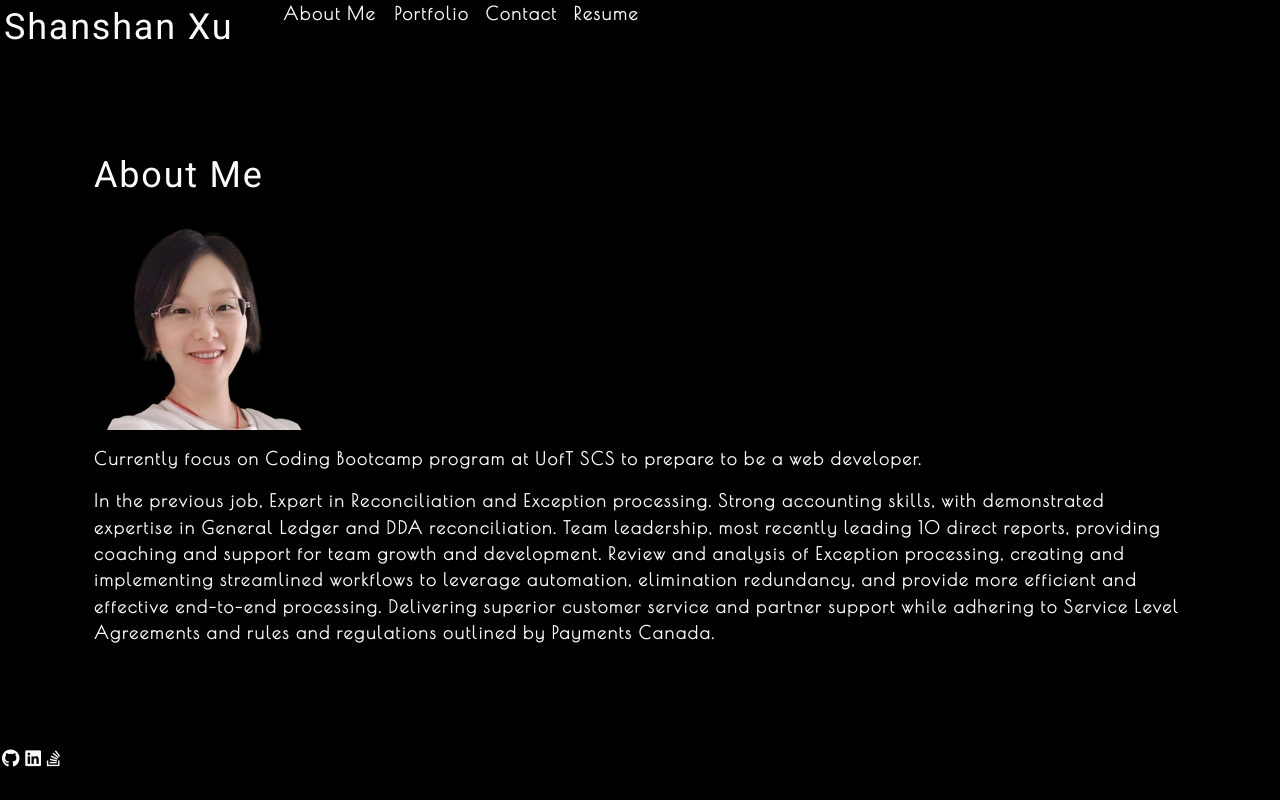
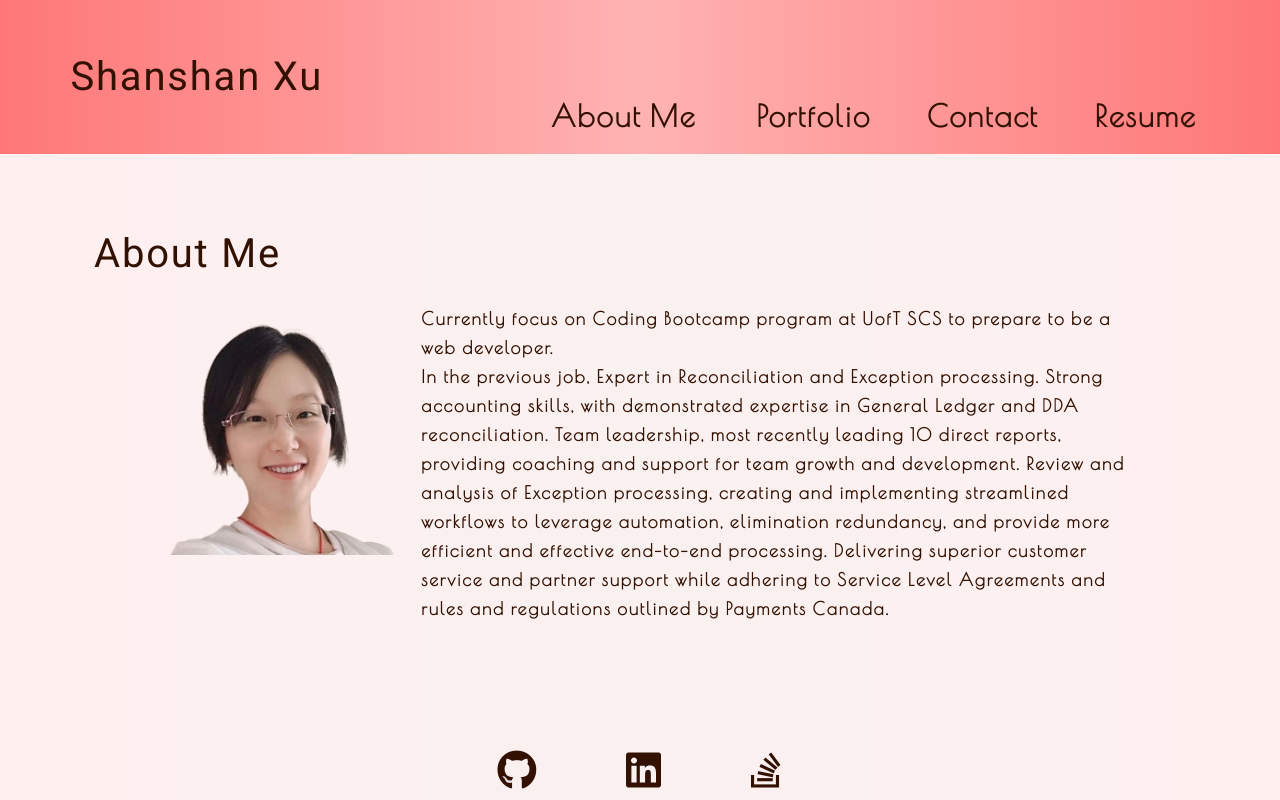
Before and after one commit to shanshantina/react-portfolio-shanshanxu, a React (Create React App) app: page / in a window 1280 px wide. Built offline with nearby package versions, Linux system fonts and the light colour scheme.

Commit message:
adjusting css

```diff
--- a/src/components/About/index.js
+++ b/src/components/About/index.js
@@ -11,35 +11,37 @@ function About() {
   };
 
   return (
-    <section className="my-5">
+    <section>
       <StyleRoot>
         <h1 id="about" style={styles.zoomIn}>
           About Me
         </h1>
       </StyleRoot>
+      <div className="row justify-content-center">
+        <div className="col-3">
           <img
             src={process.env.PUBLIC_URL + "/assets/pic/self.png"}
-        className="my-2"
-        style={{ width: "20%" }}
+            style={{ width: "100%" }}
             alt="myself which wear a glasses with smile on the face."
           />
-      <div className="my-2">
+        </div>
+
+        <div className="col-8 row align-items-center">
           <p>
             Currently focus on Coding Bootcamp program at UofT SCS to prepare to
-          be a web developer.
-        </p>
-        <p>
+            be a web developer. <br></br>
             In the previous job, Expert in Reconciliation and Exception
             processing. Strong accounting skills, with demonstrated expertise in
-          General Ledger and DDA reconciliation. Team leadership, most recently
-          leading 10 direct reports, providing coaching and support for team
-          growth and development. Review and analysis of Exception processing,
-          creating and implementing streamlined workflows to leverage
-          automation, elimination redundancy, and provide more efficient and
-          effective end-to-end processing. Delivering superior customer service
-          and partner support while adhering to Service Level Agreements and
-          rules and regulations outlined by Payments Canada.
+            General Ledger and DDA reconciliation. Team leadership, most
+            recently leading 10 direct reports, providing coaching and support
+            for team growth and development. Review and analysis of Exception
+            processing, creating and implementing streamlined workflows to
+            leverage automation, elimination redundancy, and provide more
+            efficient and effective end-to-end processing. Delivering superior
+            customer service and partner support while adhering to Service Level
+            Agreements and rules and regulations outlined by Payments Canada.
           </p>
+        </div>
       </div>
     </section>
   );
--- a/src/components/Footer/index.js
+++ b/src/components/Footer/index.js
@@ -12,7 +12,7 @@ function Footer() {
 
   return (
     <StyleRoot>
-      <section style={styles.zoomIn}>
+      <section style={styles.zoomIn} className="footer">
         <a
           href="https://github.com/Shanshantina"
           target="_blank"
--- a/src/components/Header/index.js
+++ b/src/components/Header/index.js
@@ -2,6 +2,7 @@ import React from "react";
 import Navigation from "../Navigation";
 import { zoomIn } from "react-animations";
 import Radium, { StyleRoot } from "radium";
+
 
 function Header(props) {
   const {
@@ -23,7 +24,7 @@ function Header(props) {
   };
 
   return (
-    <header className="flex-row px-1">
+    <header className="row justify-content-around align-items-center heading">
       <StyleRoot>
         <h1 style={styles.zoomIn}>Shanshan Xu</h1>
       </StyleRoot>
--- a/src/components/Navigation/index.js
+++ b/src/components/Navigation/index.js
@@ -22,13 +22,13 @@ function Navigation(props) {
   };
 
   return (
-    <nav>
+    <nav className="row align-self-end">
       <StyleRoot>
         <ul className="flex-row">
           <li className="mx-2" style={styles.zoomIn}>
             <a
               href="#about"
-              className={`${aboutmeSelected && "navActive"}`}
+              className={`${aboutmeSelected && "navActive"}`, "aboutMe"}
               onClick={() => {
                 setAboutmeSelected(true);
                 setProjectSelected(false);
--- a/src/components/Project/index.js
+++ b/src/components/Project/index.js
@@ -16,7 +16,7 @@ function Project() {
         <h1 style={styles.zoomIn}>Portfolio</h1>
       </StyleRoot>
 
-      <div className="row">
+      <div className="row justify-content-center align-items-center project-row">
         <div className="card bg-dark text-white">
           <img
             src={process.env.PUBLIC_URL + "/assets/project/0.JPG"}
--- a/src/components/Resume/index.js
+++ b/src/components/Resume/index.js
@@ -28,6 +28,8 @@ function Resume() {
           Resume
         </a>
       </h3>
+      <div className="row justify-content-around align-items-center">
+        <div className="col-5">
           <h2>Front-end Proficiencies</h2>
           <ul>
             <li>HTML</li>
@@ -37,6 +39,9 @@ function Resume() {
             <li>React</li>
             <li>Bootstrap</li>
           </ul>
+        </div>
+
+        <div className="col-5">
           <h2>Back-end Proficiencies</h2>
           <ul>
             <li>APIs</li>
@@ -46,6 +51,8 @@ function Resume() {
             <li>MongoDB, Mongoose</li>
             <li>REST</li>
           </ul>
+        </div>
+      </div>
     </section>
   );
 }
--- a/src/index.css
+++ b/src/index.css
@@ -5,8 +5,11 @@ main {
   padding: 50px 30px;
 }
 :root {
-  --primary: #8c54ff;
-  --secondary: #F3A847;
+  --gradient: linear-gradient(90deg, hsla(0, 100%, 97%, 1) 2%, hsla(0, 44%, 96%, 1) 50%, hsla(0, 100%, 97%, 1) 100%);
+  --header: linear-gradient(90deg, hsla(0, 99%, 73%, 1) 0%, hsla(0, 100%, 85%, 1) 50%, hsla(0, 99%, 73%, 1) 100%);
+  --primary: #331100;
+  --text: #F0F2CB;
+  --secondary: #fafafa;
   --tertiary: #B12704;
   --light: #fafafa;
   --dark: #000000;
@@ -27,6 +30,7 @@ body {
   min-height: 100%;
 }
 
+
 body {
   margin: 0;
   padding: 0;
@@ -34,10 +38,26 @@ body {
   line-height: 1.5;
   font-size: 18px;
   letter-spacing: .1em;
-  background: var(--dark);
-  color: var(--light);
+  background-image: var(--gradient);
+  color: var(--primary);
   font-family: 'Poiret One', cursive;
+}
 
+.footer {
+  text-align: center;
+  width: 100%;
+  bottom: 0;
+  font-size: 40px;
+  position: fixed;
+}
+
+.footer a {
+  margin: 0 40px;
+  color: var(--primary)
+}
+
+.project-row {
+  gap: 70px;
 }
 
 h1,
@@ -48,41 +68,25 @@ h5,
 h6 {
   font-family: 'Roboto', sans-serif;
   font-weight: 500;
-  margin: 5px 0;
+  margin: 25px 0;
   line-height: 1.25;
 }
 
-h1 {
-  font-size: 2.25rem;
+
+.heading {
+  height: 12vw;
+  background-image: var(--header);
 }
 
-h2 {
-  font-size: 2rem;
-}
-
-h3 {
-  font-size: 1.75rem;
-}
-
-h4 {
-  font-size: 1.5rem;
-}
-
-h5 {
-  font-size: 1.25rem;
-}
-
-h6 {
-  font-size: 1rem;
-}
 
 p {
   font-size: 1.1rem;
   margin-top: 0;
+  line-height: 1.65;
 }
 
 a {
-  color: var(--light);
+  color: var(--primary);
   text-decoration: none;
   font-weight: bold;
 }
@@ -96,7 +100,7 @@ header {
 }
 
 header a {
-  color: var(--light);
+  color: var(--primary);
 }
 
 button {
@@ -128,6 +132,7 @@ span[role="img"] {
   cursor: default;
 }
 
+
 form {
   width: 40%;
 }
@@ -154,8 +159,9 @@ nav a:hover {
   text-decoration: none;
 }
 
-nav  li {
-  cursor: pointer;
+span, .aboutMe {
+  font-size: 30px;
+  margin: 0 20px;
 }
 
 textarea {
@@ -177,96 +183,11 @@ textarea {
   flex-wrap: wrap;
 }
 
-.space-between {
-  justify-content: space-between;
-}
-
-.flex-end {
-  justify-content: flex-end;
-}
-
-.mx-1 {
-  margin-right: var(--spacing-one);
-  margin-left: var(--spacing-one);
-}
-
-.mx-2 {
-  margin-right: var(--spacing-two);
-  margin-left: var(--spacing-two);
-}
-
-.my-1 {
-  margin-top: var(--spacing-one);
-  margin-bottom: var(--spacing-one);
-}
-
-.my-2 {
-  margin-top: var(--spacing-two);
-  margin-bottom: var(--spacing-two);
-}
-
-.my-5 {
-  margin-top: var(--spacing-five);
-  margin-bottom: var(--spacing-five);
-}
-
-.px-1 {
-  padding-right: var(--spacing-one);
-  padding-left: var(--spacing-one);
-}
-
-.px-2 {
-  padding-right: var(--spacing-two);
-  padding-left: var(--spacing-two);
-}
-
-.py-1 {
-  padding-top: var(--spacing-one);
-  padding-bottom: var(--spacing-one);
-}
-
-.py-2 {
-  padding-top: var(--spacing-two);
-  padding-bottom: var(--spacing-two);
-}
-
 .card {
   width: 25%;
   text-align: center;
 }
 
-.img-thumbnail {
-  width: auto;
-  height: 300px;
-  margin-bottom: 50px;
-  cursor: pointer;
-}
-
-.modalBackdrop {
-	background: rgba(0, 0, 0, .65);
-	bottom: 0;
-	left: 0;
-	overflow: auto;
-	position: fixed;
-	right: 0;
-	top: 0;
-	z-index: 1;
-}
-
-.modalContainer {
-	background: var(--darker);
-	border-radius: 5px;
-	max-width: 100%;
-	margin: 50px auto;
-	padding: 15px;
-	width: 960px;
-}
-
-.modalTitle {
-	font-size: 18px;
-	font-weight: 600;
-	margin-bottom: 25px;
-}
 
 button {
 	background: var(--primary);
@@ -287,7 +208,6 @@ a {
 	padding: 2px 4px;
 	margin-left: -2px;
 	margin-right: -2px;
-
 }
 
 .navActive {
```
Lines whose indentation alone changed are shown as unchanged.
